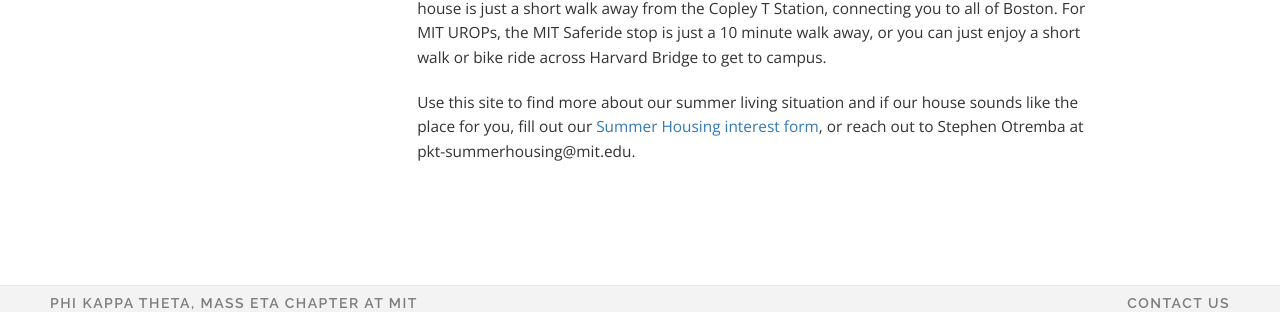
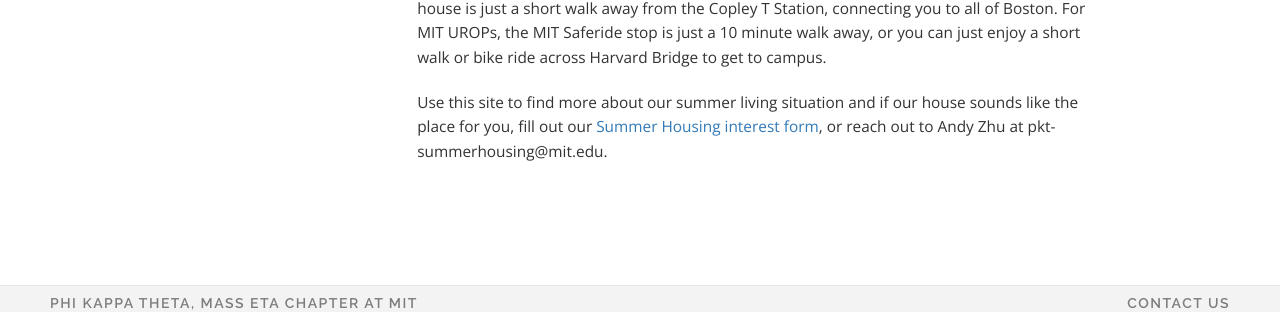
Before and after one commit to pktmasseta/pktmasseta.github.io, a Jekyll site: the page built from _summer/index.md, in a window 1280 px wide. Shown: the part 728-1040 px from the top of the page. Built offline with Jekyll 4.4.1, drawn with Linux system fonts in a browser that asks for light colours.

Commit message:
Update link

```diff
--- a/_summer/index.md
+++ b/_summer/index.md
@@ -10,4 +10,4 @@
 
 Of course, living in Boston isn't all about relaxing, touristy activities like those. You probably have an internship or a research job at one of Boston's many surrounding universities and companies and need to be able to get to work every morning. PKT has you covered! Our house is just a short walk away from the Copley T Station, connecting you to all of Boston. For MIT UROPs, the MIT Saferide stop is just a 10 minute walk away, or you can just enjoy a short walk or bike ride across Harvard Bridge to get to campus.
 
-Use this site to find more about our summer living situation and if our house sounds like the place for you, fill out our [Summer Housing interest form](https://goo.gl/forms/gCfsZdnr8mRHz7Sg2), or reach out to Stephen Otremba at pkt-summerhousing@mit.edu.
+Use this site to find more about our summer living situation and if our house sounds like the place for you, fill out our [Summer Housing interest form](https://docs.google.com/forms/d/e/1FAIpQLSfrNRmhQ8saYqHJ0LwN-Ef7UN6ODoPUdceU5VXkKczzfrqOyw/viewform?usp=sf_link), or reach out to Andy Zhu at pkt-summerhousing@mit.edu.
```
